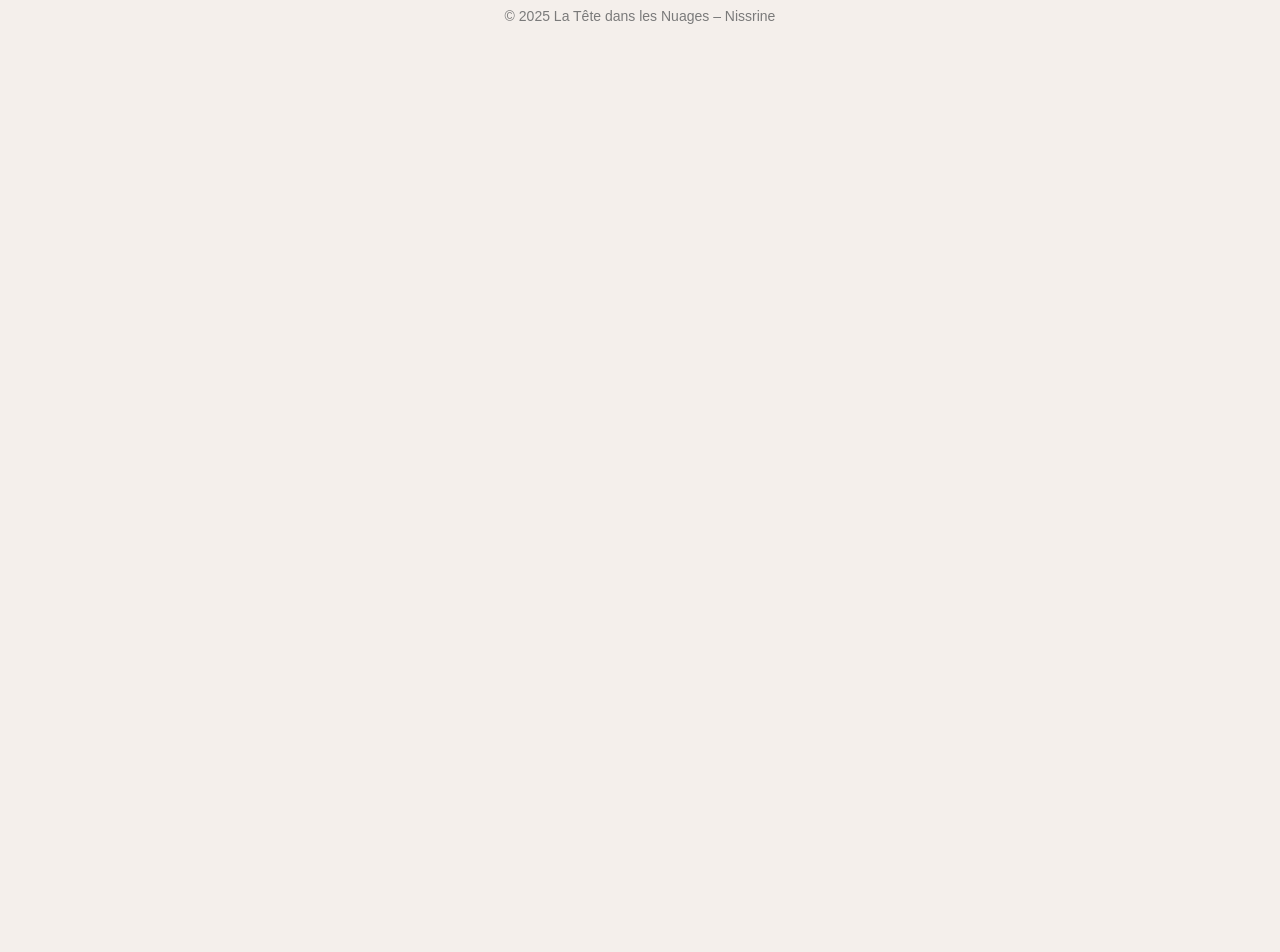
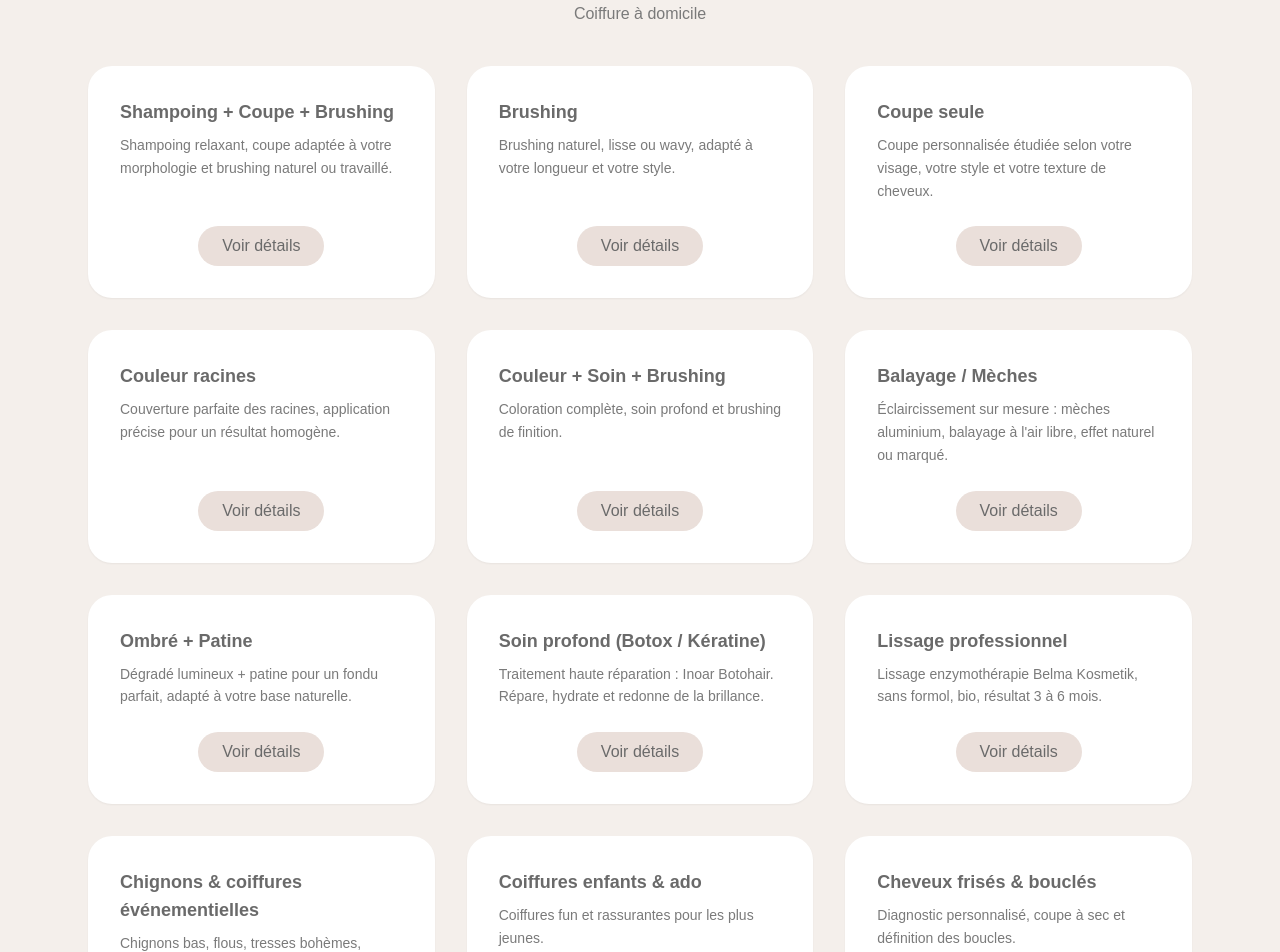
Before and after one commit to nissou45/latetedanslesnuages-web, a React (Vite) app: page /prestations in a window 1280 px wide. Shown: the part 420-1372 px from the top of the page. Before the commit the page ends 800 px from the top, so only its background shows below. Built offline with nearby package versions, Linux system fonts and the light colour scheme.

Commit message:
feat: add prestations page with modal

```diff
--- a/src/App.tsx
+++ b/src/App.tsx
@@ -2,6 +2,7 @@ import { Routes, Route } from "react-router-dom";
 import Header from "./components/Header";
 import Footer from "./components/Footer";
 import Accueil from "./pages/Accueil";
+import Prestations from "./pages/Prestations";
 
 export default function App() {
   return (
@@ -10,7 +11,7 @@ export default function App() {
       <main>
         <Routes>
           <Route path="/" element={<Accueil />} />
-          <Route path="/prestations" element={<div>Prestations</div>} />
+          <Route path="/prestations" element={<Prestations />} />{" "}
           <Route path="/contact" element={<div>Contact</div>} />
           <Route path="/rendez-vous" element={<div>RDV</div>} />
         </Routes>
--- /dev/null
+++ b/src/data/prestations.ts
@@ -0,0 +1,111 @@
+export type Option = {
+  label: string;
+  price: string;
+};
+
+export type Prestation = {
+  title: string;
+  time: string;
+  description: string;
+  options: Option[];
+};
+
+export const prestations: Prestation[] = [
+  {
+    title: "Shampoing + Coupe + Brushing",
+    time: "45 min",
+    description:
+      "Shampoing relaxant, coupe adaptée à votre morphologie et brushing naturel ou travaillé.",
+    options: [{ label: "Forfait unique", price: "40 €" }],
+  },
+  {
+    title: "Brushing",
+    time: "20 à 40 min",
+    description:
+      "Brushing naturel, lisse ou wavy, adapté à votre longueur et votre style.",
+    options: [
+      { label: "Cheveux courts", price: "25 €" },
+      { label: "Cheveux mi-longs", price: "30 €" },
+      { label: "Cheveux longs", price: "35 €" },
+    ],
+  },
+  {
+    title: "Coupe seule",
+    time: "20 min",
+    description:
+      "Coupe personnalisée étudiée selon votre visage, votre style et votre texture de cheveux.",
+    options: [{ label: "Forfait unique", price: "30 €" }],
+  },
+  {
+    title: "Couleur racines",
+    time: "45 min",
+    description:
+      "Couverture parfaite des racines, application précise pour un résultat homogène.",
+    options: [
+      { label: "Cheveux courts", price: "30 €" },
+      { label: "Cheveux mi-longs", price: "35 €" },
+      { label: "Cheveux longs", price: "40 €" },
+    ],
+  },
+  {
+    title: "Couleur + Soin + Brushing",
+    time: "1h30",
+    description: "Coloration complète, soin profond et brushing de finition.",
+    options: [{ label: "Forfait unique", price: "60 €" }],
+  },
+  {
+    title: "Balayage / Mèches",
+    time: "2h à 3h",
+    description:
+      "Éclaircissement sur mesure : mèches aluminium, balayage à l'air libre, effet naturel ou marqué.",
+    options: [{ label: "À partir de", price: "80 € (sur devis)" }],
+  },
+  {
+    title: "Ombré + Patine",
+    time: "2h à 3h",
+    description:
+      "Dégradé lumineux + patine pour un fondu parfait, adapté à votre base naturelle.",
+    options: [{ label: "À partir de", price: "90 € (sur devis)" }],
+  },
+  {
+    title: "Soin profond (Botox / Kératine)",
+    time: "45 min",
+    description:
+      "Traitement haute réparation : Inoar Botohair. Répare, hydrate et redonne de la brillance.",
+    options: [{ label: "À partir de", price: "50 €" }],
+  },
+  {
+    title: "Lissage professionnel",
+    time: "2h à 3h",
+    description:
+      "Lissage enzymothérapie Belma Kosmetik, sans formol, bio, résultat 3 à 6 mois.",
+    options: [
+      { label: "Cheveux courts", price: "150 €" },
+      { label: "Cheveux mi-longs", price: "180 à 220 €" },
+      { label: "Cheveux longs", price: "250 € (sur devis)" },
+    ],
+  },
+  {
+    title: "Chignons & coiffures événementielles",
+    time: "30 à 45 min",
+    description:
+      "Chignons bas, flous, tresses bohèmes, attaches élégantes. Idéal mariages, baptêmes et shootings.",
+    options: [{ label: "À partir de", price: "50 €" }],
+  },
+  {
+    title: "Coiffures enfants & ado",
+    time: "20 à 30 min",
+    description: "Coiffures fun et rassurantes pour les plus jeunes.",
+    options: [{ label: "Forfait unique", price: "20 €" }],
+  },
+  {
+    title: "Cheveux frisés & bouclés",
+    time: "45 min à 1h",
+    description:
+      "Diagnostic personnalisé, coupe à sec et définition des boucles.",
+    options: [
+      { label: "Coupe à sec", price: "40 €" },
+      { label: "Soin + définition", price: "55 €" },
+    ],
+  },
+];
--- /dev/null
+++ b/src/pages/Prestations.tsx
@@ -0,0 +1,77 @@
+import { useState } from "react";
+import { prestations } from "../data/prestations";
+import type { Prestation } from "../data/prestations";
+
+export default function Prestations() {
+  const [selected, setSelected] = useState<Prestation | null>(null);
+
+  return (
+    <section className="max-w-6xl mx-auto px-6 py-10">
+      <h2 className="text-3xl font-semibold text-gris-doux text-center mb-2">
+        Mes prestations
+      </h2>
+      <p className="text-center text-gris-clair mb-10">Coiffure à domicile</p>
+
+      {/* GRILLE DE CARTES */}
+      <div className="grid grid-cols-1 sm:grid-cols-2 lg:grid-cols-3 gap-8">
+        {prestations.map((p, i) => (
+          <div
+            key={i}
+            className="bg-white rounded-3xl p-8 shadow-sm flex flex-col justify-between"
+          >
+            <div>
+              <h3 className="text-gris-doux font-semibold text-lg mb-2">
+                {p.title}
+              </h3>
+              <p className="text-gris-clair text-sm leading-relaxed">
+                {p.description}
+              </p>
+            </div>
+            <button
+              onClick={() => setSelected(p)}
+              className="mt-6 self-center px-6 py-2 rounded-full bg-rose-poudre text-gris-doux font-medium hover:bg-rose-hover transition-all duration-200"
+            >
+              Voir détails
+            </button>
+          </div>
+        ))}
+      </div>
+
+      {/* MODALE */}
+      {selected && (
+        <div
+          className="fixed inset-0 bg-black/40 flex items-center justify-center z-50"
+          onClick={() => setSelected(null)}
+        >
+          <div
+            className="bg-white rounded-3xl p-10 max-w-lg w-[90%] relative"
+            onClick={(e) => e.stopPropagation()}
+          >
+            <button
+              onClick={() => setSelected(null)}
+              className="absolute top-4 right-5 text-2xl text-gris-clair hover:text-gris-doux"
+            >
+              ✕
+            </button>
+            <h2 className="text-xl font-semibold text-gris-doux mb-2">
+              {selected.title}
+            </h2>
+            <p className="text-sm font-medium text-gris-clair mb-3">
+              Durée : {selected.time}
+            </p>
+            <p className="text-gris-clair text-sm leading-relaxed mb-4">
+              {selected.description}
+            </p>
+            <ul className="list-disc pl-5 text-sm text-gris-clair space-y-1">
+              {selected.options.map((opt, i) => (
+                <li key={i}>
+                  <strong>{opt.label}</strong> : {opt.price}
+                </li>
+              ))}
+            </ul>
+          </div>
+        </div>
+      )}
+    </section>
+  );
+}
```
